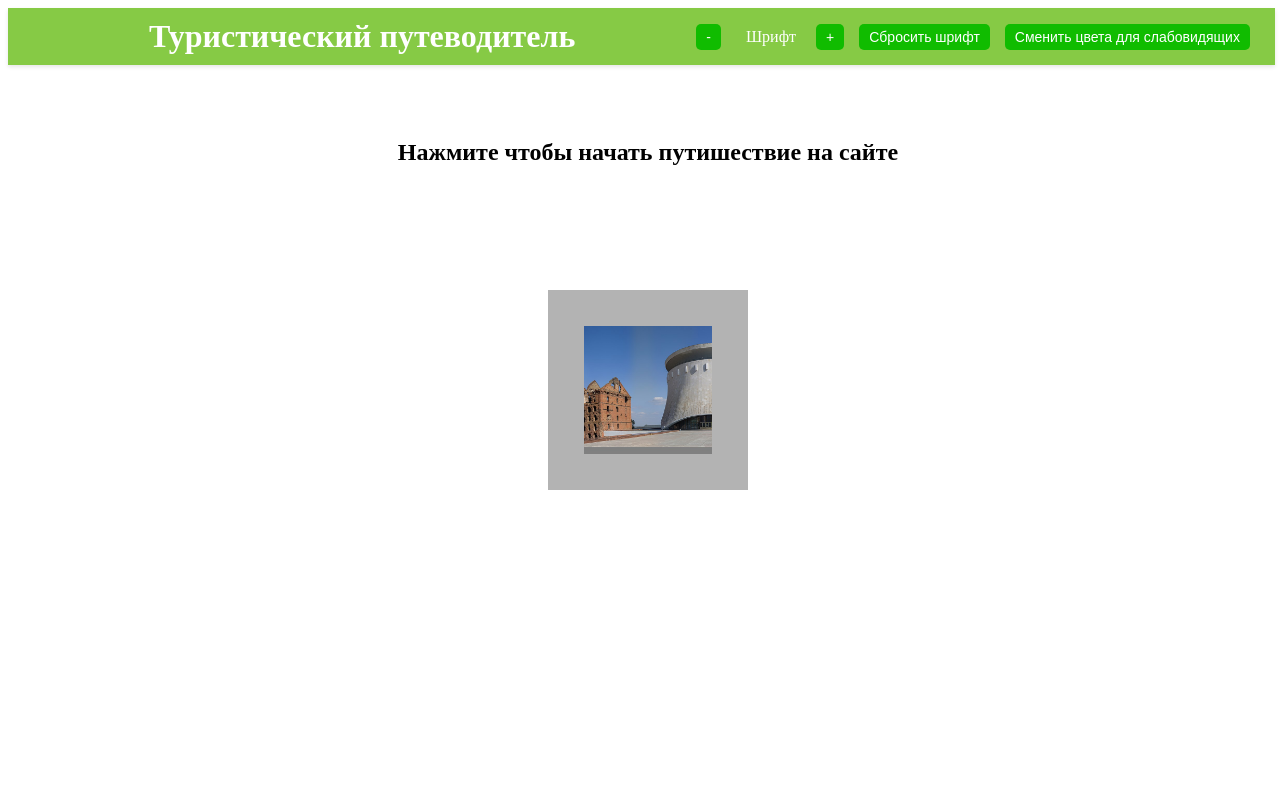
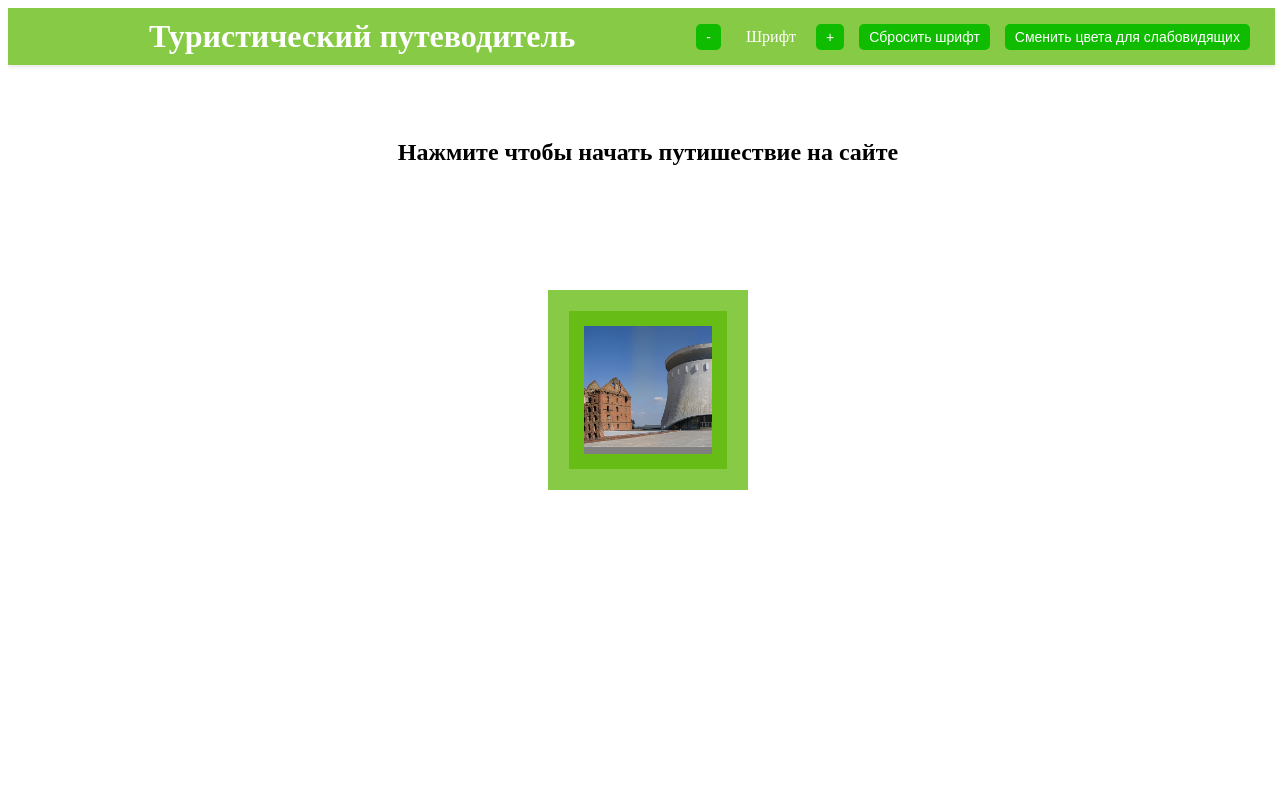
Before and after one commit to 1SPRINT1/Turizmo-Site, a PHP site: page / in a window 1280 px wide. Run offline with PHP 8.4, Linux system fonts and the light colour scheme.

Commit message:
Updare project
Updare project - update styles and js file

```diff
--- a/index.html
+++ b/index.html
@@ -11,7 +11,7 @@
 <header class="header">
     <h1>Туристический путеводитель</h1>
     <div class="button-container">
-        <button class="font-button" data-font-size="14">-</button>
+        <button class="font-button" data-font-size="12">-</button>
         <p>Шрифт</p>
         <button class="font-button" data-font-size="22">+</button>
         <button class="reset-font-button">Сбросить шрифт</button>
--- a/ss/main.js
+++ b/ss/main.js
@@ -6,7 +6,7 @@ document.addEventListener('DOMContentLoaded', function () {
             this.style.color = 'white';
             this.style.transform = 'scale(1.07)';
             this.style.zIndex = '1.75';
-            this.style.backgroundColor = '#3f51b5';
+            this.style.backgroundColor = '#5bb804';
             this.style.transition = 'background-color 2s ease';
         });
 
@@ -99,17 +99,22 @@ document.querySelector('.reset-font-button').addEventListener('click', () => {
     });
 });
 
-// Настройка для слабовидящих
 let isHighContrast = false;
 
 document.querySelector('.color-button').addEventListener('click', () => {
-    const body = document.body;
-    if (isHighContrast) {
-        body.classList.remove('high-contrast-colors');
-        body.classList.add('normal-colors');
-    } else {
-        body.classList.remove('normal-colors');
-        body.classList.add('high-contrast-colors');
-    }
+    const elementsWithText = document.querySelectorAll(':not(iframe)'); // Исключаем iframe
+
+    elementsWithText.forEach(element => {
+        if (element.textContent.trim().length > 0) { // Проверяем, что текст не пустой
+            if (isHighContrast) {
+                element.classList.remove('high-contrast-colors');
+                element.classList.add('normal-colors');
+            } else {
+                element.classList.remove('normal-colors');
+                element.classList.add('high-contrast-colors');
+            }
+        }
+    });
+
     isHighContrast = !isHighContrast; // Переключаем состояние
 });
--- a/ss/style.css
+++ b/ss/style.css
@@ -12,12 +12,14 @@ body {
     background-attachment: fixed;
     height: 100%;
     width: 100%;
+    overflow-x: hidden;
 }
 
 html {
     height: 100%;
     width: 100%;
     overflow: auto;
+    overflow-x: hidden;
 }
 
 header {
@@ -29,6 +31,7 @@ header {
     -webkit-box-shadow: 0 5px 25px rgba(0, 0, 0, 0.15);
     box-shadow: 0 5px 25px rgba(0, 0, 0, 0.15);
     box-sizing: border-box;
+    overflow-x: hidden;
 }
 
 h1 {
@@ -101,6 +104,10 @@ p {
 
 #resort7 {
     float: right;
+}
+
+#resort4 {
+    float: left;
 }
 
 .resort:hover {
@@ -226,6 +233,7 @@ body[data-active="false"] {
 .hover-effect {
     transition: transform 0.3s, outline 0.3s;
     margin: 20px;
+    outline: 15px solid rgba(91, 184, 4, 0.739);
 }
 
 .hover-effect:hover {
@@ -259,7 +267,7 @@ body[data-active="false"] {
     align-items: center;
     height: 200px;
     width: 200px;
-    background-color: rgba(128, 128, 128, 0.597);
+    background-color: rgba(91, 184, 4, 0.739);
     border-radius: 0;
     position: relative;
     margin: 50px auto;
@@ -299,13 +307,13 @@ button {
 /* Тут я буду использовать настройки для слабовидящих */
 .normal-colors {
     /* Обычные цвета */
-    background-color: white;
+    /* background-color: white;*/
     color: black;
 }
 
 .high-contrast-colors {
     /* Цвета для слабовидящих */
-    background-color: rgb(167, 167, 167);
+    /*background-color: rgb(167, 167, 167);*/
     color: rgb(234, 255, 0);
 }
 
@@ -326,6 +334,7 @@ button {
     /* Растягиваем заголовок, чтобы он занимал оставшееся пространство */
     text-align: center;
     /* Выравниваем текст по центру */
+    color: white;
 }
 
 .button-container {
```
Also changed, not shown: ss/SiteNew.html (+10 -3 lines), ss/site.html (+16 -7 lines).
